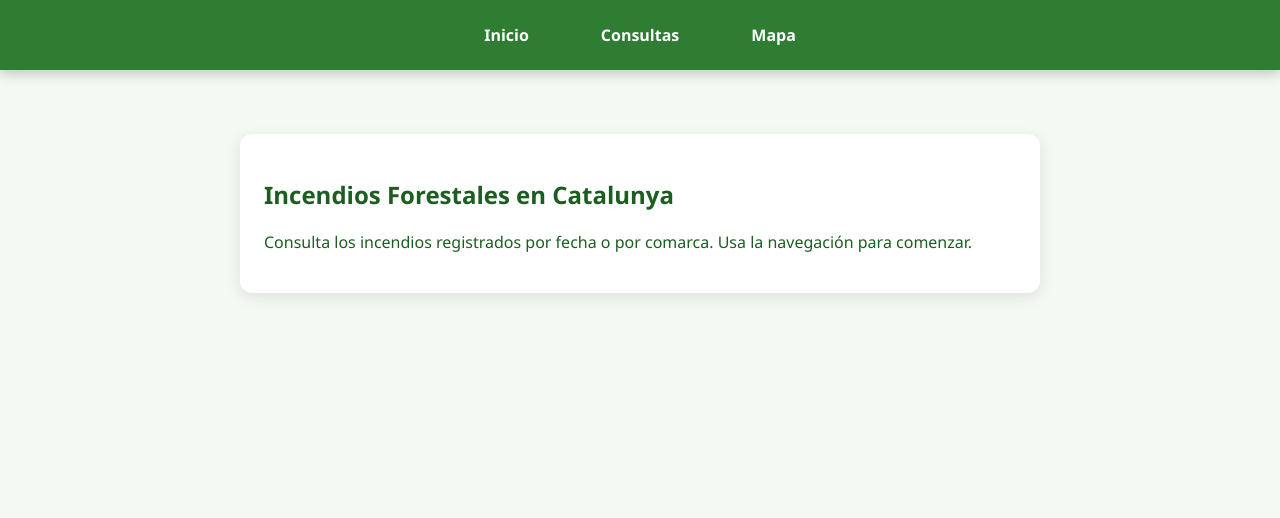
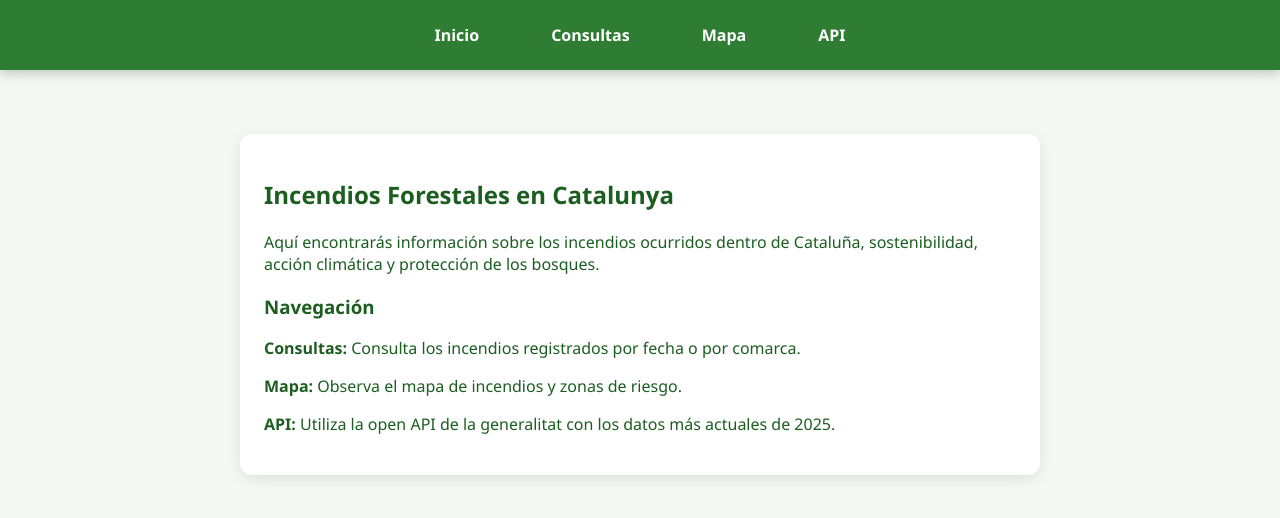
Before and after one commit to CataGenovese/sostenibilitat2.0, a website: page public/index.html in a window 1280 px wide. Drawn offline with nearby package versions, Linux system fonts and the light colour scheme; no server answers.

Commit message:
Texto en Inicio y API de gencat provicional

```diff
--- a/public/index.html
+++ b/public/index.html
@@ -19,13 +19,19 @@
     <a href="#" data-section="inicio">Inicio</a>
     <a href="#" data-section="consultas">Consultas</a>
     <a href="#" data-section="mapa_incendis">Mapa</a>
+    <a href="#" data-section="API_GEN">API</a>
 
   </nav>
 
   <main class="content">
   <section id="inicio" class="active">
     <h1>Incendios Forestales en Catalunya</h1>
-    <p>Consulta los incendios registrados por fecha o por comarca. Usa la navegación para comenzar.</p>
+    <p>Aquí encontrarás información sobre los incendios ocurridos dentro de Cataluña, sostenibilidad, acción climática y protección de los bosques.</p>
+
+    <h3>Navegación</h3>
+    <p><b>Consultas:</b> Consulta los incendios registrados por fecha o por comarca.</p>
+    <p><b>Mapa:</b> Observa el mapa de incendios y zonas de riesgo.</p>
+    <p><b>API:</b> Utiliza la open API de la generalitat con los datos más actuales de 2025.</p>
   </section>
 
   <section id="consultas">
@@ -48,6 +54,10 @@
   <section id="mapa_incendis">
     <h2>Mapa d'Incendis</h2>
     <div id="map_inc" style="height: 500px;"></div>
+  </section>
+
+  <section id="API_GEN">
+    <h2>API Gencat</h2>
   </section>
 </main>
 
```
Also changed, not shown: 1 other file.
